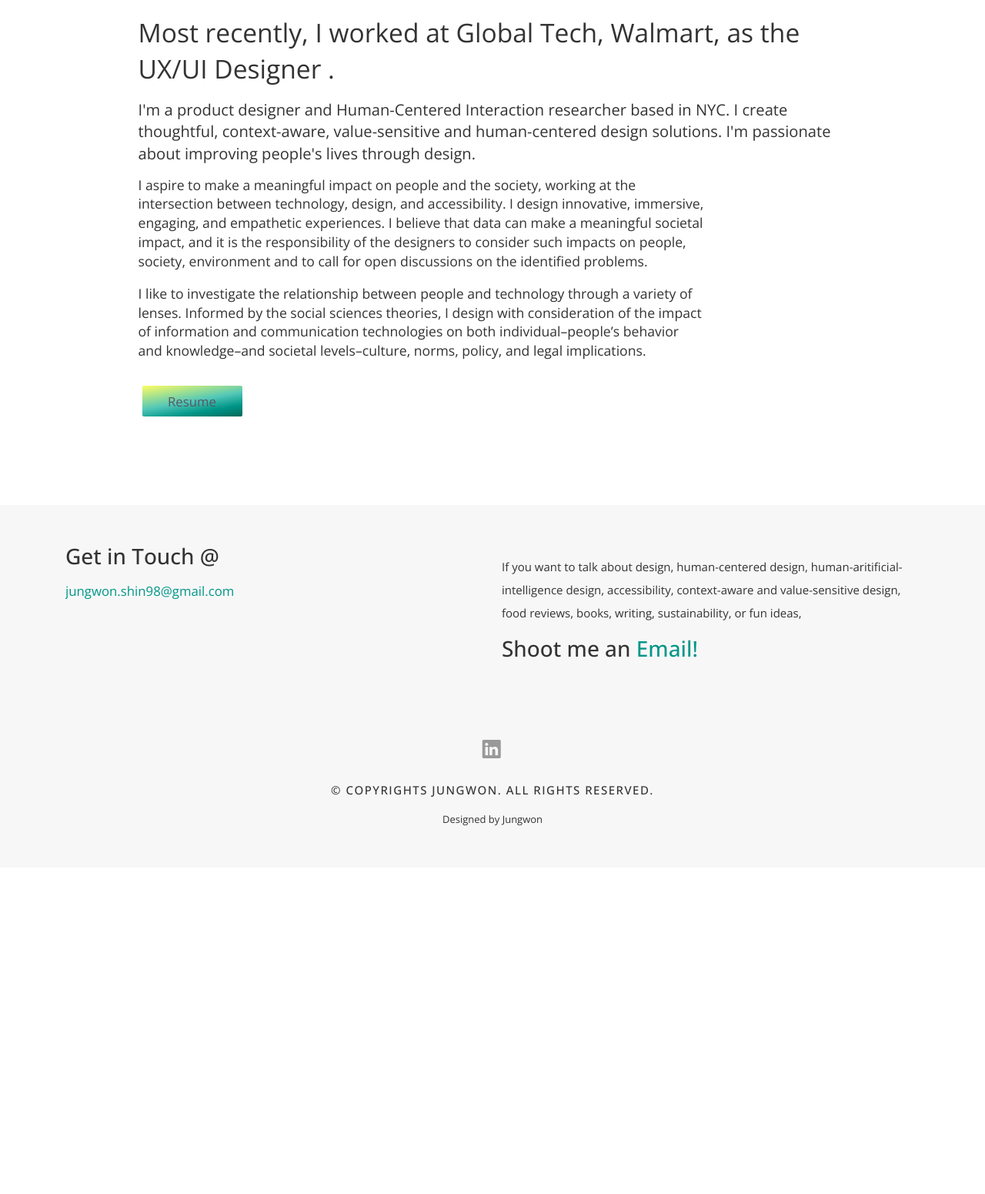
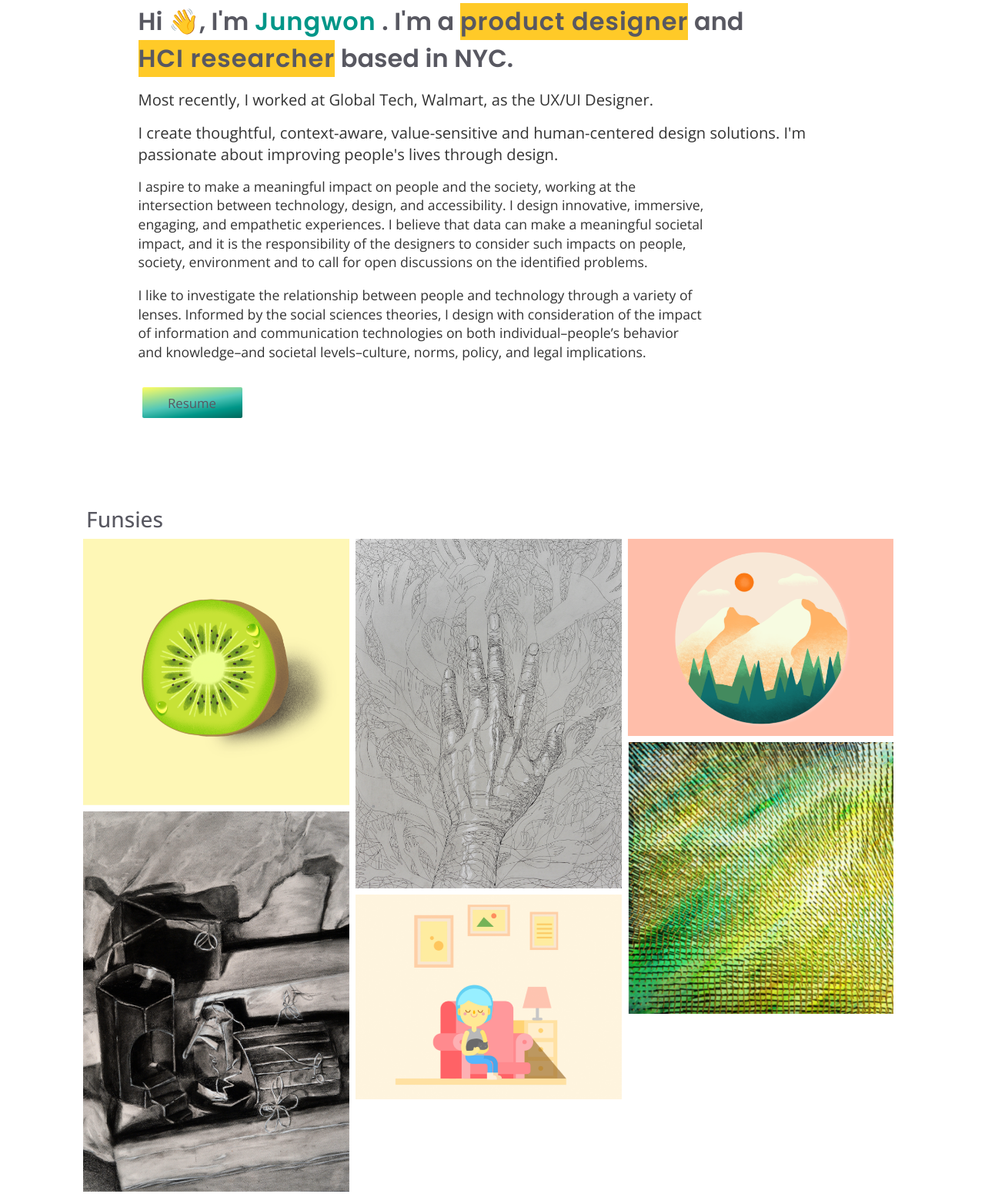
Before and after one commit to jungwonshin98/jungwonshin0ld, a plain HTML site: page about.html in a window 1280 px wide. Shown: the part 176-1727 px from the top of the page at 77% size. Before the commit the page ends 1303 px from the top, so only its background shows below. Drawn offline with nearby package versions, Linux system fonts and the light colour scheme; some packages are replaced by stand-ins of ours; a script that the page names is missing; a web font is replaced by a local one.

Commit message:
titanbooks

```diff
--- a/about.html
+++ b/about.html
@@ -144,9 +144,10 @@
           <div class="col-lg-10 col-md-10">
             <div class="iso-box wow fadeInUp" data-wow-delay=".4s">
               <div class="about-descr">
-                <p class="p-heading">Most recently, I worked at Global Tech, Walmart, as the <span>UX/UI Designer</span> .</p>
-                <p class="p-heading2">I'm a <span>product designer</span> and Human-Centered Interaction
-                  <span>researcher</span> based in NYC.
+                <h2 class="about">Hi 👋, I'm <span class="name">Jungwon</span> . I'm a <span class="highlight">product designer</span> and <span class="highlight">HCI
+                  researcher</span> based in NYC.</h2>
+                <p class="p-heading">Most recently, I worked at Global Tech, Walmart, as the <span>UX/UI Designer</span>.</p>
+                <p class="p-heading">
                   I create thoughtful, context-aware, value-sensitive and human-centered design solutions. I'm
                   passionate
                   about improving people's lives
@@ -167,6 +168,27 @@
               </div>
               <button class="custom-btn btn-resume"><a
                   href="assets/img/resume.pdf"><span>Download</span><span>Resume</span></a></button>
+            </div>
+          </div>
+
+          <div class="paddsection">
+            <div class="container row">
+              <div id="funsies">
+                <h3>Funsies</h3>
+                <div class="row">
+                  <div class="column">
+                    <img src="../assets/img/about/kiwi.png" class="wow fadeInUp" data-wow-delay=".1s">
+                    <img src="../assets/img/about/life.png" class="wow fadeInUp" data-wow-delay-".2s">
+                  </div>
+                  <div class="column">
+                    <img src="../assets/img/about/hand.png" class="wow fadeInUp" data-wow-delay=".1s">
+                    <img src="../assets/img/about/home.png" class="wow fadeInUp" data-wow-delay=".2s">
+                  </div>
+                  <div class="column">
+                    <img src="../assets/img/about/mountain.png" class="wow fadeInUp" data-wow-delay=".1s">
+                    <img src="../assets/img/about/wind.png" class="wow fadeInUp" data-wow-delay=".2s">
+                  </div>
+                </div>
               </div>
             </div>
           </div>
--- a/assets/css/style.css
+++ b/assets/css/style.css
@@ -24,6 +24,8 @@
   --lightsecondary: #FFFD61;
   --darksecondary: #C79A00;
   --walmartblue: #0071DC;
+  --secondary-gradient: linear-gradient(170deg, var(--lightsecondary) 0%, var(--secondary) 50%, var(--darksecondary) 75%, var(--lightprimary) 100%);
+
 }
 
 body {
@@ -48,13 +50,16 @@ h3,
 h4,
 h5,
 h6 {
+  color: var(--gray);
   font-family: "Poppins";
   margin: 0;
 }
 
 h1 {
   line-height: 1.6em;
-}
+  color: var(--darkgray);
+}
+
 
 h2 {
   font-weight: 600;
@@ -64,6 +69,12 @@ h2.work {
   color: var(--gray);
   font-weight: 800;
   text-transform: uppercase;
+}
+
+h2.about {
+  font-family: "Poppins";
+  color: var(--gray);
+  line-height: 1.3em;
 }
 
 h3.intro {
@@ -835,14 +846,23 @@ p.copyrights {
 
 span.highlight {
   display: inline-block;
+  /* color: var(--white); */
   background-position-y: 100%;
-  background-image: linear-gradient(transparent 50%, var(--lightprimary) 50%);
+  background-color: var(--secondary);
+  /* background-image: var(--favicon-gradient); */
   background-repeat: no-repeat;
   background-position: 0% 100%;
   background-size: 180% 2em;
-  transition: background-size .2s ease;
-}
-
+  transition: .2s ease;
+  letter-spacing: 1px;
+  line-height: 1.5em;
+}
+
+/* span.highlight:hover {
+  color:var(--darkgray);
+  background-color: var(--secondary);
+  background-image: none;
+} */
 span.name {
   color: var(--primary);
   letter-spacing: 1px;
@@ -1016,7 +1036,7 @@ rgb(131, 198, 255) 50%,
 
 #about .about-descr .p-heading {
   font-family: "Open Sans", serif;
-  font-size: 2em;
+  font-size: 1.2em;
   text-align: left;
   line-height: 1.4em;
   margin-bottom: .4em;
@@ -1030,7 +1050,6 @@ rgb(131, 198, 255) 50%,
   font-family: "Open Sans", serif;
   font-size: 1.2em;
   text-align: left;
-  line-height: 1.4em;
   /* font-weight: 400; */
 }
 
@@ -1042,6 +1061,49 @@ rgb(131, 198, 255) 50%,
   max-width: 80%;
   margin-bottom: 0;
   text-align: left;
+}
+
+#about #funsies .row {
+  display: -ms-flexbox; /* IE10 */
+  display: flex;
+  -ms-flex-wrap: wrap; /* IE10 */
+  flex-wrap: wrap;
+  padding: 0 4px;
+}
+
+/* Create four equal columns that sits next to each other */
+#about #funsies .column {
+  -ms-flex: 33%; /* IE10 */
+  flex: 33%;
+  max-width: 33%;
+  padding: 0 4px;
+}
+
+#about #funsies .column img {
+  margin-top: 8px;
+  vertical-align: middle;
+  width: 100%;
+}
+
+/* Responsive layout - makes a two column-layout instead of four columns */
+@media screen and (max-width: 800px) {
+  #about #funsies .column {
+    -ms-flex: 50%;
+    flex: 50%;
+    max-width: 50%;
+  }
+}
+
+/* Responsive layout - makes the two columns stack on top of each other instead of next to each other */
+@media screen and (max-width: 600px) {
+  #about #funsies .column {
+    -ms-flex: 100%;
+    flex: 100%;
+    max-width: 100%;
+  }
+}
+#about img {
+  object-fit: contain;
 }
 
 .custom-btn {
```
Also changed, not shown: index.html (+17 -2 lines), assets/img/about/connect.png (renamed from assets/img/portfolio/connect.png), assets/img/about/hand.png (added), assets/img/about/home.png (added), assets/img/about/kiwi.png (added), assets/img/about/life.png (added), assets/img/about/mountain.png (added), assets/img/about/wind.png (added), assets/img/portfolio/thumb-titanbooks.png (added), assets/img/portfolio/wind.png (added), 4 other files. Lines whose indentation alone changed are shown as unchanged.
